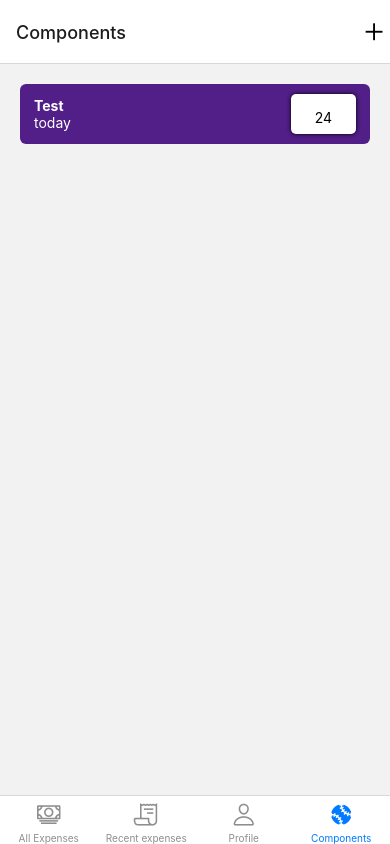
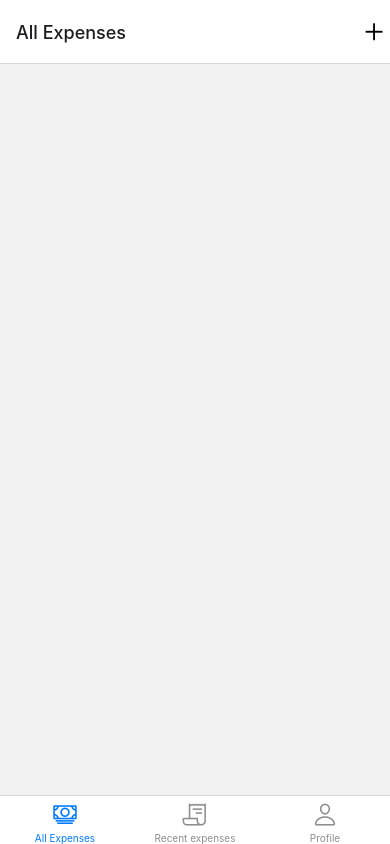
Before and after one commit to MinoThauros/Budget-app, a React Native app: screen /Components in a window 390 px wide. Built offline with nearby package versions, Linux system fonts and the light colour scheme.

Commit message:
cleaned up displayers

```diff
--- a/App.tsx
+++ b/App.tsx
@@ -6,7 +6,6 @@ import AllExpenses from './screens/AllExpensesScreen';
 import RecentExpenses from './screens/RecentExpensesScreen';
 import Profile from './screens/profile';
 import {Ionicons} from '@expo/vector-icons';
-import Components from './screens/components';
 import { Provider } from 'react-redux';
 import { store } from './states/redux/store';
 import {HeaderButton} from './components/headerAddButton';
@@ -75,12 +74,6 @@ export default function App() {
                 tabBarIcon: ({color,size}:any)=>(<Ionicons name="person-outline" color={color} size={size}/>)
               }}/>
 
-            <Tab.Screen
-              name="Components"
-              component={Components}
-              options={{
-                tabBarIcon: ({color,size}:any)=>(<Ionicons name="baseball-sharp" color={color} size={size}/>)
-              }}/>
 
 
 
--- a/components/ PriceDisplayer.tsx
+++ b/components/ PriceDisplayer.tsx
@@ -38,7 +38,8 @@ const styles=StyleSheet.create({
         backgroundColor:"#521e87",
         borderRadius:6,
         padding:10,
-        margin:20,
+        marginHorizontal:15,
+        marginVertical:5,
         height:60,
         justifyContent:'center'
     },
--- a/screens/AllExpensesScreen.tsx
+++ b/screens/AllExpensesScreen.tsx
@@ -22,9 +22,7 @@ const AllExpenses=({navigation,route}:any)=>{
     }
 
     return (
-        <View>
-            <Text>All expenses</Text>
-            <Button title="navigate test" onPress={button}/>
+        <View style={{flex:1}}>
             <FlatList data={spendings} keyExtractor={(element:spending)=>spendings.indexOf(element)} renderItem={MealsDisplayer}/>
 
         </View>
--- a/screens/components.tsx
+++ /dev/null
@@ -1,72 +0,0 @@
-import { Button, Text, View, StyleSheet, Pressable } from "react-native";
-import { spending } from "../models/spending";
-import PriceDisplayer from "../components/ PriceDisplayer";
-import SpendingCard from "../components/SpendingCard";
-
-const Components=({navigation,route}:any)=>{
-
-    const button=()=>{
-        navigation.navigate('Recent expenses');
-    };
-
-
-
-
-    return (
-        <View>
-            <PriceDisplayer title={'Test'} price={24} category={'food'} date={'today'} onPress={button}/>
-        </View>
-    )
-}
-
-const styles=StyleSheet.create({
-    overallContainer:{
-        backgroundColor:"#521e87",
-        borderRadius:6,
-        padding:10,
-        margin:20,
-        height:60,
-        justifyContent:'center'
-    },
-    DetailsContainer:{
-        flexDirection:'row',
-        justifyContent:'center',
-        alignItems:'center'
-    },
-    DetailsColumn:{
-        paddingEnd:220
-
-    },
-    PriceContainer:{
-        borderRadius:5,
-        backgroundColor:'white',
-        height:40,
-        width:65,
-        alignItems:'center',
-        paddingTop:6,
-        justifyContent:'center',
-        shadowRadius:4,
-
-    },
-    DetailsName:{
-        fontWeight:'bold',
-        color:'white'
-
-    },
-
-    DetailsDate:{
-        color:'white'
-    },
-    PriceTexy:{
-
-    },
-    pressed:{
-        opacity:0.5
-    },
-    //////////////////////////////
-
-
-
-})
-
-export default Components;
```
